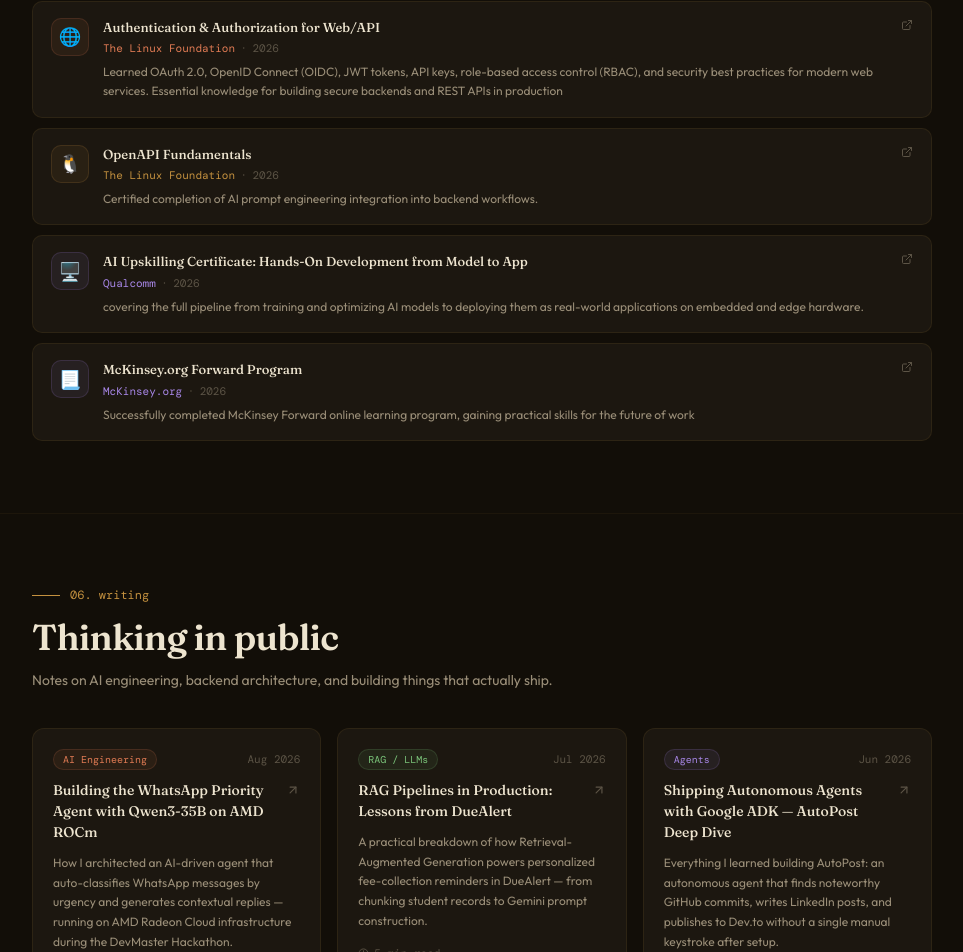
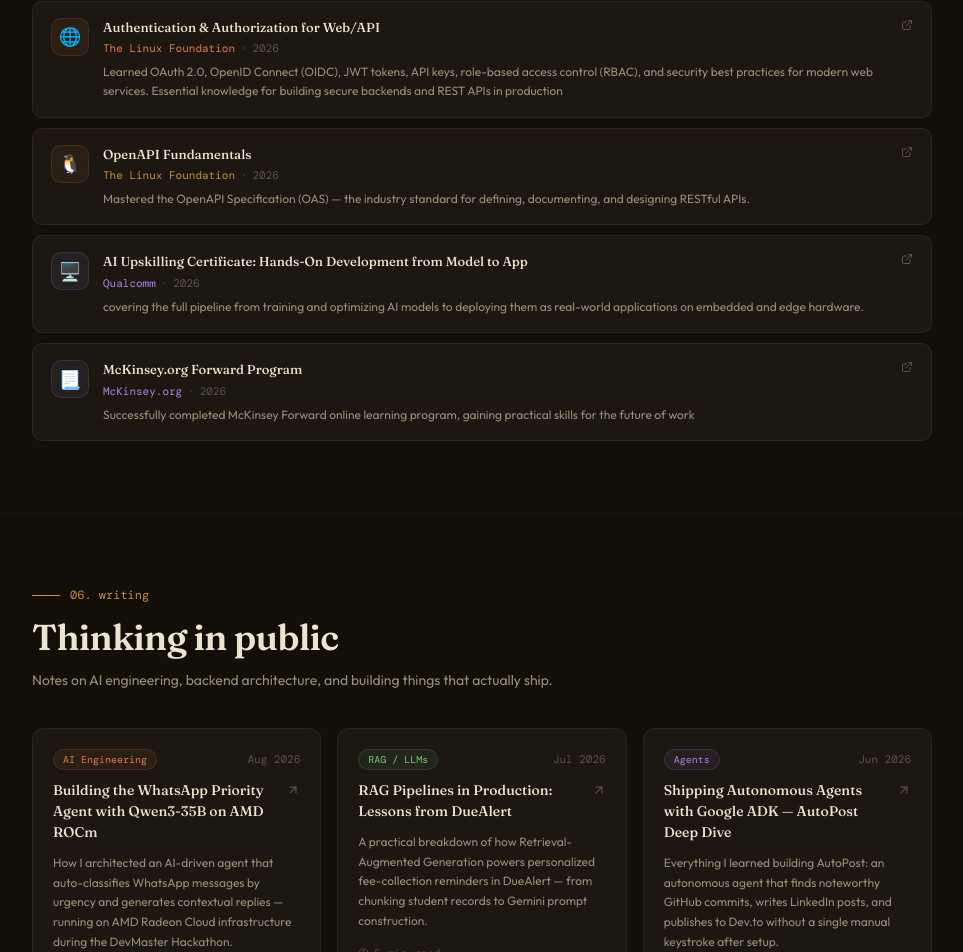
Before and after one commit to Qisanxi/Portfolio, a React (Vite) app in the folder frontend/: page / in a window 1280 px wide. Shown: the part 4213-5165 px from the top of the page, without its empty margins (158-1121 px from the left). Built offline with nearby package versions, Linux system fonts and the light colour scheme; no server answers; a web font is replaced by a local one.

Commit message:
fix : write correct description of cert

```diff
--- a/frontend/src/components/sections/Certifications.jsx
+++ b/frontend/src/components/sections/Certifications.jsx
@@ -41,7 +41,7 @@
     date: '2026',
     color: '#C4913F',
     emoji: '🐧',
-    desc: 'Certified completion of AI prompt engineering integration into backend workflows.',
+    desc: 'Mastered the OpenAPI Specification (OAS) — the industry standard for defining, documenting, and designing RESTful APIs.',
     link: 'https://www.credly.com/badges/4b93492c-332c-403e-898b-761a4290260c/linked_in_profile',
   },
   {
```
